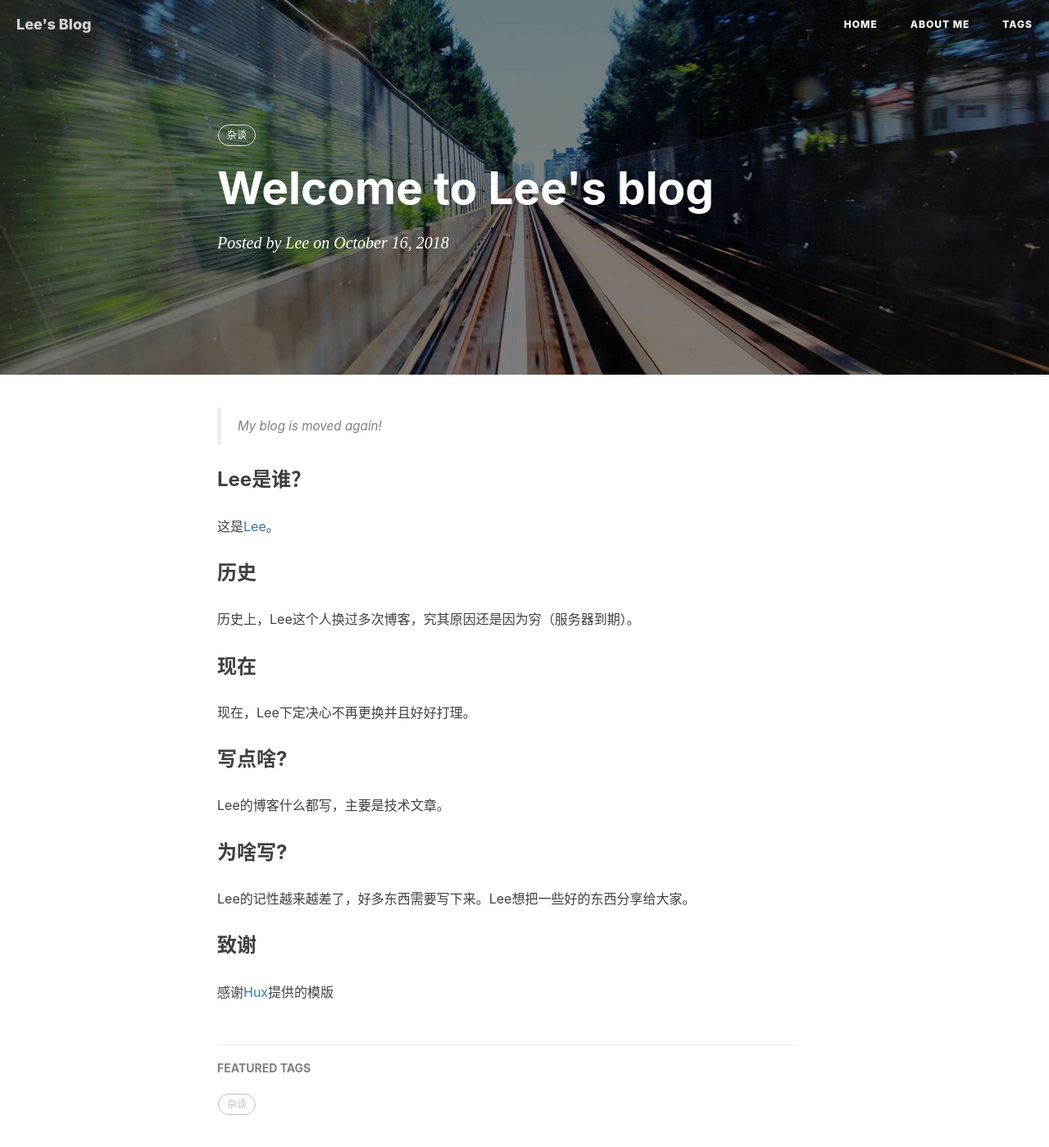
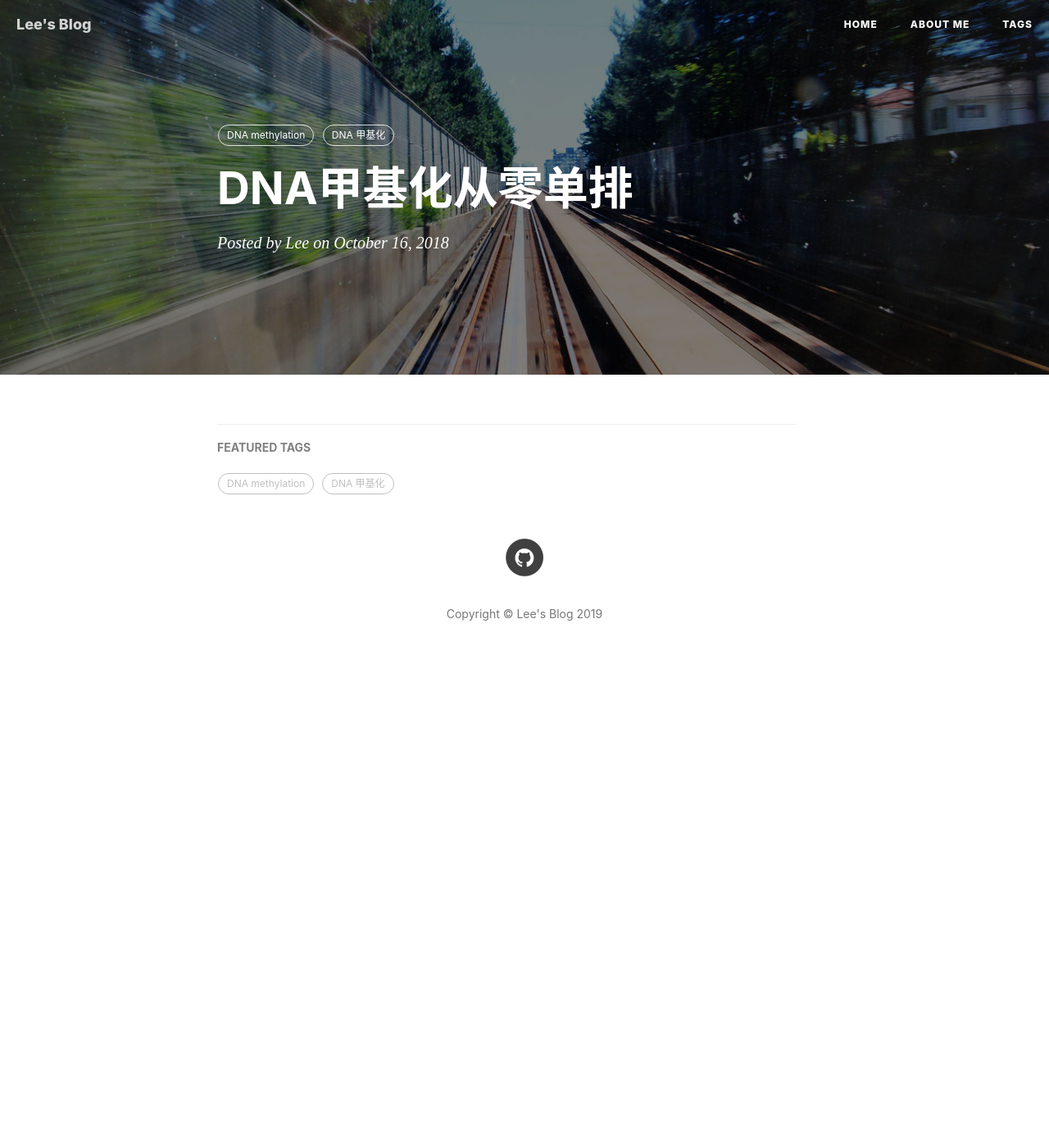
Before and after one commit to lmw123/lmw123.github.io, a Jekyll site: the page built from _posts/2018-10-16-welcome.md, in a window 1280 px wide and 1400 px high. Shown: the whole window at 82% size. Built offline with Jekyll 4.4.1, drawn with Linux system fonts in a browser that asks for light colours; nearby versions of some CDN libraries; comment, search, counter and statistics services are not loaded.

```diff
--- a/_layouts/post.html
+++ b/_layouts/post.html
@@ -18,12 +18,7 @@
                         {% endfor %}
                     </div>
                     <h1>{{ page.title }}</h1>
-                    {% comment %}
-                        always create a h2 for keeping the margin , Hux
-                    {% endcomment %}
-                    {% comment %} if page.subtitle {% endcomment %}
                     <h2 class="subheading">{{ page.subtitle }}</h2>
-                    {% comment %} endif {% endcomment %}
                     <span class="meta">Posted by {% if page.author %}{{ page.author }}{% else %}{{ site.title }}{% endif %} on {{ page.date | date: "%B %-d, %Y" }}</span>
                 </div>
             </div>
@@ -31,12 +26,10 @@
     </div>
 </header>
 
-<!-- Post Content -->
 <article>
     <div class="container">
         <div class="row">
 
-    <!-- Post Container -->
             <div class="
                 col-lg-8 col-lg-offset-2
                 col-md-10 col-md-offset-1
@@ -58,7 +51,6 @@
                 </ul>
             </div>
 
-    <!-- Sidebar Container -->
             <div class="
                 col-lg-8 col-lg-offset-2
                 col-md-10 col-md-offset-1
@@ -80,17 +72,6 @@
         			</div>
                 </section>
                 {% endif %}
-
-                <!-- Friends Blog -->
-                {% if site.friends %}
-                <!--<hr>-->
-                <h5>FRIENDS</h5>
-                <ul class="list-inline">
-                    {% for friend in site.friends %}
-                        <li><a href="{{friend.href}}">{{friend.title}}</a></li>
-                    {% endfor %}
-                </ul>
-                {% endif %}
             </div>
         </div>
     </div>
--- a/_posts/2018-10-16-welcome.md
+++ b/_posts/2018-10-16-welcome.md
@@ -1,34 +1,11 @@
 ---
 layout: post
-title: "Welcome to Lee's blog"
+title: "DNA甲基化从零单排"
 subtitle: ""
 date: 2018-10-16
 author: "Lee"
 header-img: "img/post-bg-2015.jpg"
 tags:
-    - 杂谈
+    - DNA methylation
+    - DNA 甲基化
 ---
-
->My blog is moved again!
-
-### Lee是谁？
-这是[Lee](/about)。
-
-### 历史
-
-历史上，Lee这个人换过多次博客，究其原因还是因为穷（服务器到期）。
-
-### 现在
-
-现在，Lee下定决心不再更换并且好好打理。
-
-### 写点啥?
-
-Lee的博客什么都写，主要是技术文章。
-
-### 为啥写?
-
-Lee的记性越来越差了，好多东西需要写下来。Lee想把一些好的东西分享给大家。
-
-### 致谢
-感谢[Hux](http://huangxuan.me)提供的模版
```
